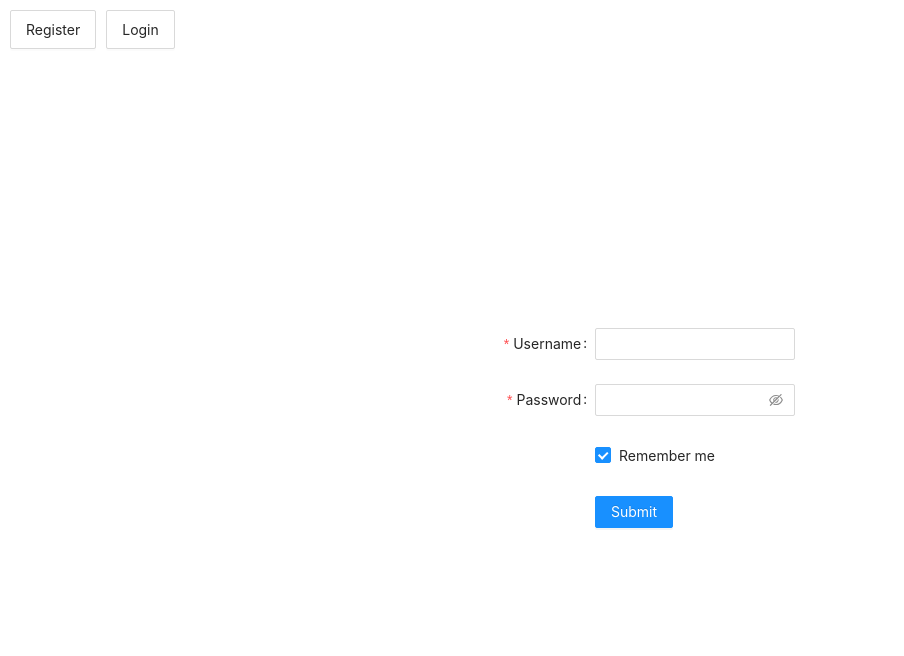
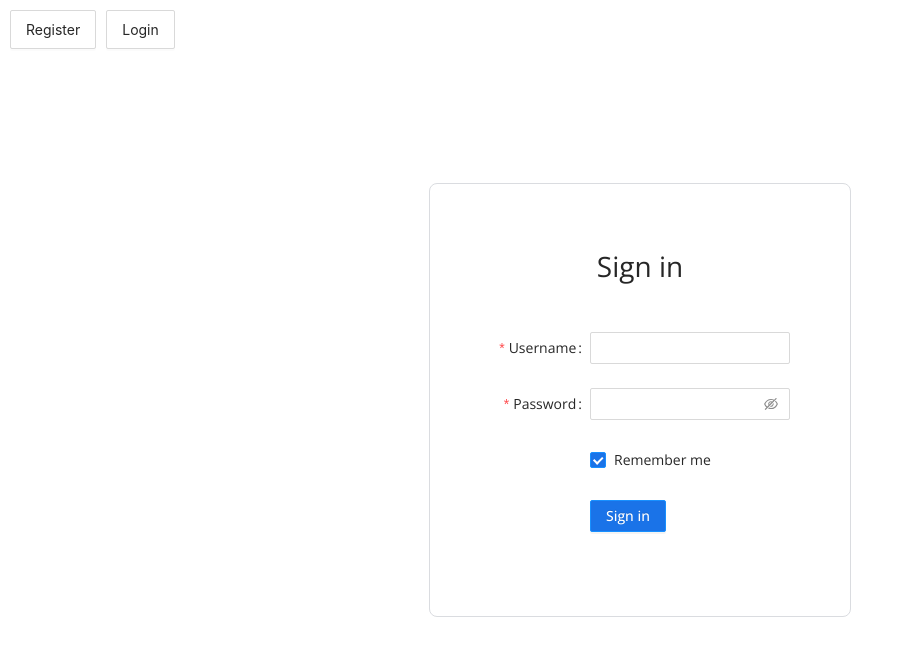
Before and after one commit to halaszd/email-system, a React (Create React App) app in the folder frontend/: page /login in a window 1280 px wide. Shown: the top 656 px of the page, without its empty margins (0-904 px from the left). Built offline with nearby package versions, Linux system fonts and the light colour scheme.

Commit message:
MailsHeader got a border-bottom. Button with the first letter when the user is logged in stays rounded shape on hover. Styled login and registration page.

```diff
--- a/frontend/public/index.html
+++ b/frontend/public/index.html
@@ -15,6 +15,12 @@
       user's mobile device or desktop. See https://developers.google.com/web/fundamentals/web-app-manifest/
     -->
     <link rel="manifest" href="%PUBLIC_URL%/manifest.json" />
+    <link rel="preconnect" href="https://fonts.googleapis.com">
+    <link rel="preconnect" href="https://fonts.gstatic.com" crossorigin>
+    <link href="https://fonts.googleapis.com/css2?family=Open+Sans:ital,wght@0,300;0,400;0,500;0,600;0,700;0,800;1,300;1,400;1,500;1,600;1,700;1,800&display=swap" rel="stylesheet">
+    <link rel="preconnect" href="https://fonts.googleapis.com">
+    <link rel="preconnect" href="https://fonts.gstatic.com" crossorigin>
+    <link href="https://fonts.googleapis.com/css2?family=Roboto:ital,wght@0,100;0,300;0,400;0,500;0,700;0,900;1,100;1,300;1,400;1,500;1,700;1,900&display=swap" rel="stylesheet">
     <!--
       Notice the use of %PUBLIC_URL% in the tags above.
       It will be replaced with the URL of the `public` folder during the build.
--- a/frontend/src/App.tsx
+++ b/frontend/src/App.tsx
@@ -27,16 +27,17 @@ import SearchBar from './components/searchbar/SearchBar';
 import Login from './components/login/Login';
 
 import { ModRegistration } from './Styled';
-import {MainDiv, MainHeader, Menu, ButtonWithTextUnder, ContentDiv, LoginRegistration} from './Styled';
+import {MainDiv, MainHeader, Menu, ButtonWithTextUnder, ContentDiv, LoginRegistration, RegistratonDiv} from './Styled';
 
 // TODO:
 // Frontend side
 
 // 1: elements in style component
 // 1: Dont use useEffect if you can avoid using it
-// 3: pagination
+
+// 6: loading animation for registration and login
+// 3: pagination on mails and single mail
 // 4: show only few results in onChange search. Other mails: scrolling?
-// 6: loading animation for registration and login
 
 // 6: when we logged in the users emails are present (fetched)
 // 7: in Mails.tsx render for trash as well
@@ -208,7 +209,9 @@ export default function App() {
               <Switch>
 
                 <Route exact path="/registration">
-                  <ModRegistration />
+                  <RegistratonDiv>
+                    <ModRegistration />
+                  </RegistratonDiv>
                 </Route>
 
                 <UserContext.Provider value={
@@ -218,7 +221,9 @@ export default function App() {
                     setMails
                   }} >
                   <Route exact path="/login">
-                    <Login />
+                    <RegistratonDiv>
+                      <Login />
+                    </RegistratonDiv>
                   </Route>
                 </UserContext.Provider>
 
--- a/frontend/src/Styled.ts
+++ b/frontend/src/Styled.ts
@@ -32,11 +32,14 @@ type Props = {content: string, borderRadius?: string};
 export const ButtonWithTextUnder = styled(Button)<Props>`
   height: 39px;
   border-radius: ${props => props.borderRadius};
+  z-index: 10;
 
   &:hover{
       cursor: pointer;
       background-color: #eceff1;
-      border-radius: 5px;
+      border-radius: ${props => props.borderRadius
+      ? props.borderRadius
+      : '5px'};
 
       &::after {
         content: '${props => props.content}';
@@ -62,8 +65,6 @@ export const ContentDiv = styled.div`
   display: flex;
   background-color:#ffffff;
   overflow-y: hidden; // important
-  padding-left: 10px;;
-
 
   button a {
     color: white;
@@ -71,10 +72,31 @@ export const ContentDiv = styled.div`
 `;
 
 export const LoginRegistration = styled.div`
+  position: absolute;
+  top: 0;
   width: 100%;
+  height: 100%;
   display: flex;
   justify-content: center;
   align-items: center;
+  /* background-color: blue; */
+`;
+
+export const RegistratonDiv = styled.div`
+  font-family: 'Open Sans', sans-serif;
+  display: flex;
+  flex-direction: column;
+  align-items: center;
+  justify-content: center;
+  gap: 30px;
+  max-height: 80vh;
+  border: 1px solid #dadce0;
+  padding: 60px;
+  border-radius: 8px;
+
+  h1 {
+    font-weight: 400;
+  }
 `;
 
 export const ModRegistration = styled(Registration)`
--- a/frontend/src/components/login/Login.tsx
+++ b/frontend/src/components/login/Login.tsx
@@ -4,8 +4,8 @@ import { UserContext } from '../useContexts/UserContext';
 
 import { fetchMails } from '../functions/fetchMails';
 
-import { ModForm } from './Styled';
-import { Form, Input, Button, Checkbox, Modal } from 'antd';
+import { ModForm, LogButton } from './Styled';
+import { Form, Input, Checkbox, Modal } from 'antd';
 
 const logURL = 'http://localhost:3001/api/login'
 
@@ -50,6 +50,7 @@ const LoginForm = () => {
 
   return (
     <>
+    <h1>Sign in</h1>
       <ModForm
         name="basic"
         labelCol={{ span: 8 }}
@@ -80,9 +81,9 @@ const LoginForm = () => {
         </Form.Item>
 
         <Form.Item wrapperCol={{ offset: 8, span: 16 }}>
-          <Button type="primary" htmlType="submit">
-            Submit
-          </Button>
+          <LogButton type="primary" htmlType="submit">
+            Sign in
+          </LogButton>
         </Form.Item>
       </ModForm>
 
--- a/frontend/src/components/login/Styled.ts
+++ b/frontend/src/components/login/Styled.ts
@@ -1,5 +1,5 @@
 import styled from '@emotion/styled';
-import { Form } from 'antd';
+import { Form, Button } from 'antd';
 
 export const ModForm = styled(Form)`
   width: 300px;
@@ -12,4 +12,17 @@ export const ModForm = styled(Form)`
   .login-form-button {
     width: 100%;
   };
+
+  .ant-checkbox-checked {
+
+    .ant-checkbox-inner {
+      background-color: black;
+      background-color: #1a73e8;
+    }
+  }
 `;
+
+export const LogButton = styled(Button)`
+  font-weight: 500;
+  background-color: #1a73e8;
+`;
--- a/frontend/src/components/mails_header/Styled.ts
+++ b/frontend/src/components/mails_header/Styled.ts
@@ -1,16 +1,29 @@
 import styled from '@emotion/styled';
 
 export const Header = styled.div`
+  font-family: 'Open Sans', sans-serif;
   display: flex;
   align-items: center;
   padding-bottom: 25px;
   padding-left: 10px;
 
   h1 {
-    font-weight: 600;
+    font-weight: 500;
     margin-bottom: 0px;
     position: relative;
     margin: auto;
+  }
+
+  &::after {
+    content: "";
+    position: absolute;
+    left: 0;
+    width: calc(100% - 10px);
+    overflow: hidden;
+    margin-left: 10px;
+    margin-top: 95px;
+    border-bottom: 1px solid black;
+    border-bottom: 1px solid #dadce0;
   }
 `;
 
--- a/frontend/src/components/opened_mail/Styled.ts
+++ b/frontend/src/components/opened_mail/Styled.ts
@@ -5,6 +5,7 @@ export const MailContextContainer = styled.div`
   display: flex;
   flex-direction: column;
   gap: 20px;
+  padding-top: 10px;
   font-family: Roboto,RobotoDraft,Helvetica,Arial,sans-serif;
 
   .reply-button {
@@ -14,6 +15,7 @@ export const MailContextContainer = styled.div`
     font-size: 1.375rem;
     color: #202124;
     font-weight: 400;
+    font-family: 'Open Sans', sans-serif;
     }
 
     h2 {
--- a/frontend/src/components/registration/Registration.tsx
+++ b/frontend/src/components/registration/Registration.tsx
@@ -10,7 +10,7 @@ import {
   Redirect
 } from "react-router-dom";
 
-import { ModForm, ModFormItem } from './Styled';
+import { ModForm, ModFormItem, RegButton } from './Styled';
 
 const mailName = '@tmail.com';
 const regURL = 'http://localhost:3001/api/registration';
@@ -71,6 +71,7 @@ const RegistrationForm = () => {
 
   return (
     <>
+    <h1>Create your Account</h1>
     {!isSuccessfulRegistration
     ?
       <ModForm
@@ -170,9 +171,9 @@ const RegistrationForm = () => {
           </Checkbox>
         </ModFormItem>
         <Form.Item {...tailFormItemLayout}>
-          <Button type="primary" htmlType="submit">
+          <RegButton type="primary" htmlType="submit">
             Register
-          </Button>
+          </RegButton>
         </Form.Item>
       </ModForm>
     :
--- a/frontend/src/components/registration/Styled.ts
+++ b/frontend/src/components/registration/Styled.ts
@@ -1,6 +1,7 @@
 import styled from '@emotion/styled';
 import {
-  Form
+  Form,
+  Button
 } from 'antd';
 
 export const ModForm = styled(Form)`
@@ -8,6 +9,14 @@ export const ModForm = styled(Form)`
   display: flex;
   flex-direction: column;
   justify-content: flex-start;
+
+  .ant-checkbox-checked {
+
+    .ant-checkbox-inner {
+      background-color: black;
+      background-color: #1a73e8;
+    }
+  }
 `;
 
 export const ModFormItem = styled(Form.Item)`
@@ -15,3 +24,8 @@ export const ModFormItem = styled(Form.Item)`
     padding-right: 15px;
   }
 `;
+
+export const RegButton = styled(Button)`
+  font-weight: 500;
+  background-color: #1a73e8;
+`;
--- a/frontend/src/components/sidebar/Styled.ts
+++ b/frontend/src/components/sidebar/Styled.ts
@@ -7,14 +7,17 @@ export const SideBarContainer = styled.ul`
   flex-direction: column;
   gap: 20px;
   padding-top: 95px; // danger!
+  padding-left: 10px;
 `;
 
 export const SubSideBar = styled(SideBarContainer)`
-  padding-top: 0;
+  padding: 0;
 `;
 
 export const ModButton = styled(Button)`
   width: 150px;
+  font-weight: 500;
+  background-color: #1a73e8;
 
   :hover {
     width: 155px;
```
